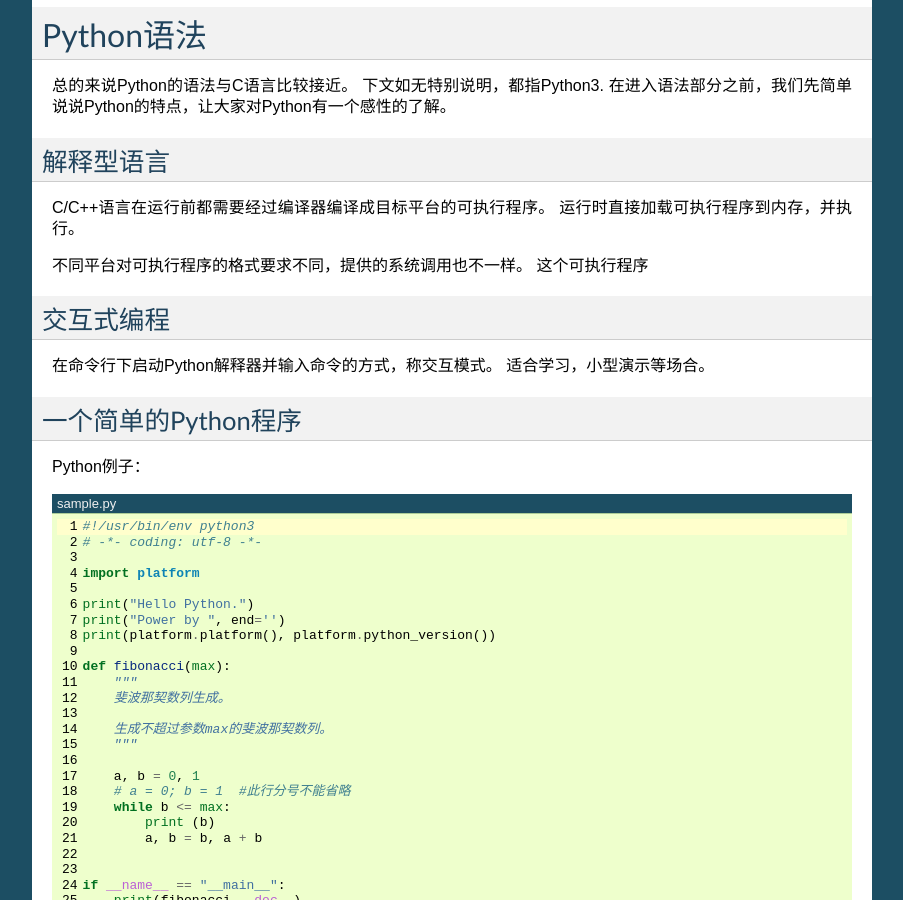
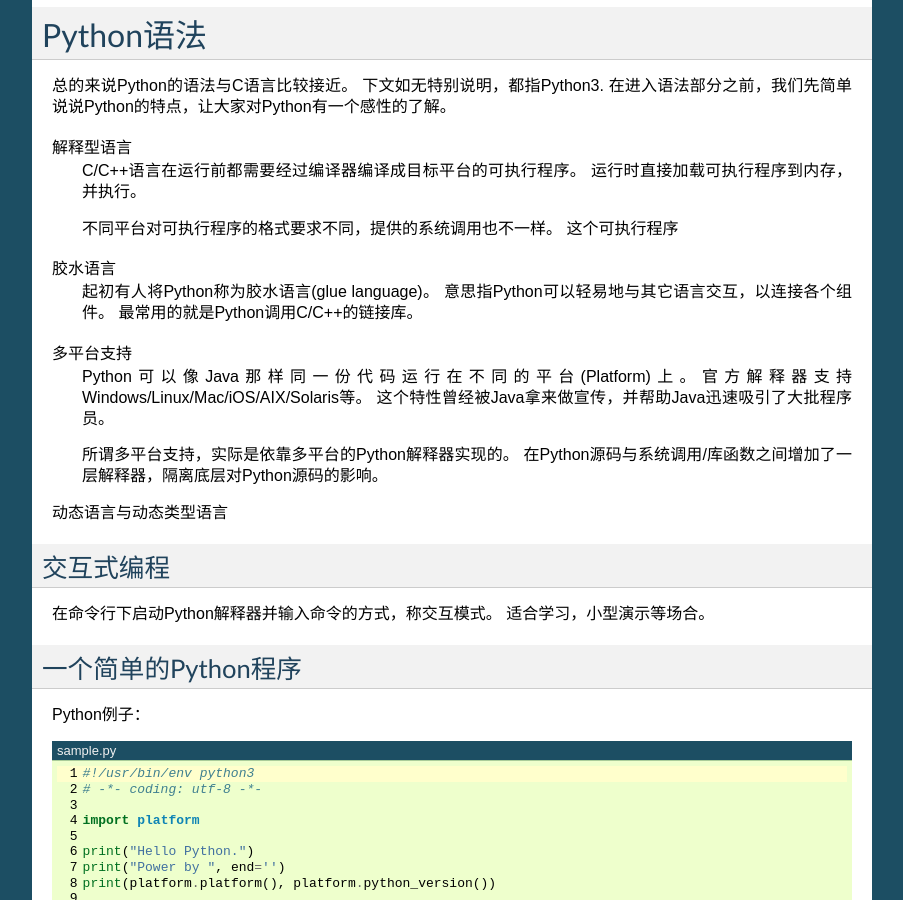
Before and after one commit to lixingke3650/OrPythonDoc, a Sphinx documentation site: the page built from source/main.rst, in a window 1280 px wide and 900 px high, scrolled down 1526 px. Shown: the whole window, without its empty margins (198-1101 px from the left). Built offline with Sphinx 7.4.7, drawn with Linux system fonts in a browser that asks for light colours; some of the changed text lies outside the part shown.

Commit message:
update characteristic.

```diff
--- a/source/main.rst
+++ b/source/main.rst
@@ -68,16 +68,33 @@
 下文如无特别说明，都指Python3.
 在进入语法部分之前，我们先简单说说Python的特点，让大家对Python有一个感性的了解。
 
+
 解释型语言
-============
+    C/C++语言在运行前都需要经过编译器编译成目标平台的可执行程序。
+    运行时直接加载可执行程序到内存，并执行。
+
+    不同平台对可执行程序的格式要求不同，提供的系统调用也不一样。
+    这个可执行程序
 
 
-C/C++语言在运行前都需要经过编译器编译成目标平台的可执行程序。
-运行时直接加载可执行程序到内存，并执行。
+胶水语言
+    起初有人将Python称为胶水语言(glue language)。
+    意思指Python可以轻易地与其它语言交互，以连接各个组件。
+    最常用的就是Python调用C/C++的链接库。
 
 
-不同平台对可执行程序的格式要求不同，提供的系统调用也不一样。
-这个可执行程序
+多平台支持
+    Python可以像Java那样同一份代码运行在不同的平台(Platform)上。官方解释器支持Windows/Linux/Mac/iOS/AIX/Solaris等。
+    这个特性曾经被Java拿来做宣传，并帮助Java迅速吸引了大批程序员。
+
+    所谓多平台支持，实际是依靠多平台的Python解释器实现的。
+    在Python源码与系统调用/库函数之间增加了一层解释器，隔离底层对Python源码的影响。
+
+
+动态语言与动态类型语言
+
+
+
 
 
 交互式编程
@@ -176,8 +193,28 @@
 换行
 ~~~~
 
+当语句太长一行写不下的时候，不能像C语言那样直接换行。
+需要在行尾加上 **"\"** :
+::
+
+    a = True
+    b = \  # 本行不能加注释
+    False  # 本行不需要缩进对齐
+
+当换行处为某函数参数时(在括号内部时)，可以直接换行：
+::
+
+    fp = open("sample1.py",  # 本行可以加注释
+        "r")                 # 本行不需要缩进对齐
+    fp.close()
+
+    print(a,
+    b)
+
+"\" 可以认为将上下两行直接拼接到一起，而()更加灵活，推荐使用()的方式换行。
+
 Python不推荐每行以分号 “；” 结束，但加上分号也是被允许的。
-当想在一行中执行多条语句时，可以使用分号。
+当你想在一行中执行多条语句时，可以使用分号。
 
 ::
 
```
Also changed, not shown: other parts of source/main.rst (+4 -0 lines).
